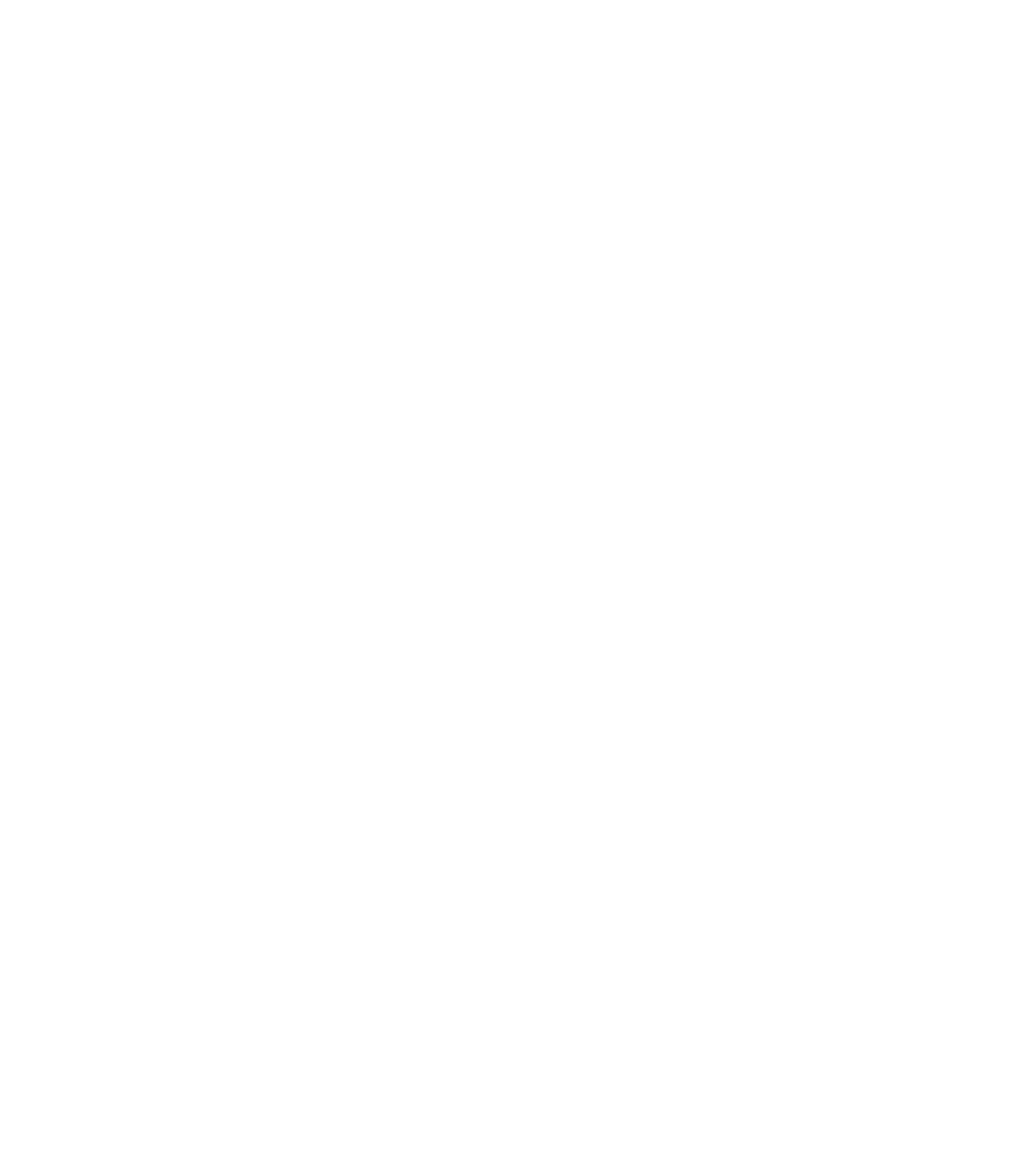
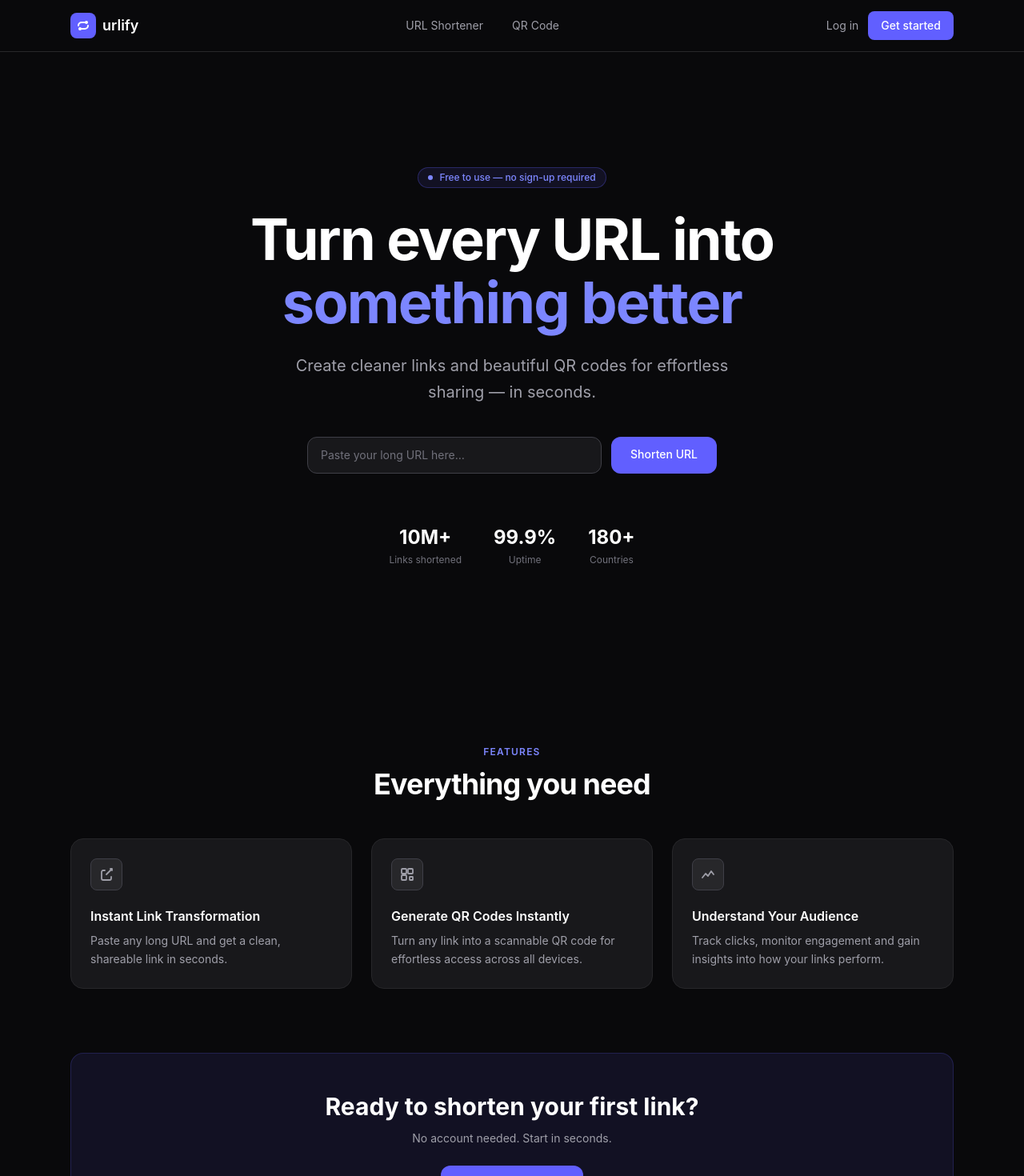
Before and after one commit to aru-shi2/urlShortner, a React app in the folder frontend/: page / in a window 1280 px wide. Shown: the top 1470 px of the page at 80% size. Before the commit the page ends 800 px from the top, so only its background shows below. Built offline with nearby package versions, Linux system fonts and the light colour scheme; the HTML template or start-up script is replaced by a standard one.

Commit message:
frontend design

```diff
--- a/frontend/package.json
+++ b/frontend/package.json
@@ -13,6 +13,7 @@
     "@tailwindcss/vite": "^4.2.4",
     "react": "^19.2.5",
     "react-dom": "^19.2.5",
+    "react-router-dom": "^7.15.1",
     "tailwindcss": "^4.2.4"
   },
   "devDependencies": {
--- a/frontend/src/App.jsx
+++ b/frontend/src/App.jsx
@@ -1,12 +1,20 @@
 import { useState } from 'react'
 import './App.css'
+import {BrowserRouter, Routes, Route} from 'react-router-dom'
+import Home from './Components/Home'
 
 function App() {
   const [count, setCount] = useState(0)
 
   return (
     <>
-
+    <div>
+      <BrowserRouter>
+      <Routes>
+        <Route path="/" element={<Home/>}/>
+      </Routes>
+      </BrowserRouter>
+    </div>
     </>
   )
 }
--- /dev/null
+++ b/frontend/src/Components/Home.jsx
@@ -0,0 +1,115 @@
+import React from 'react'
+import Navbar from './Navbar'
+
+const Home = () => {
+  return (
+    <div className="min-h-screen bg-zinc-950 text-white flex flex-col">
+      <Navbar />
+
+      {/* Hero */}
+      <section className="flex flex-col items-center text-center px-6 py-24 md:py-36">
+        <span className="inline-flex items-center gap-2 px-3 py-1 rounded-full border border-indigo-500/30 bg-indigo-500/10 text-indigo-400 text-xs font-medium mb-6">
+          <span className="w-1.5 h-1.5 rounded-full bg-indigo-400" />
+          Free to use — no sign-up required
+        </span>
+
+        <h1 className="text-4xl sm:text-5xl md:text-6xl lg:text-7xl font-bold tracking-tight leading-[1.1] max-w-3xl mb-6">
+          Turn every URL into{' '}
+          <span className="text-indigo-400">something better</span>
+        </h1>
+
+        <p className="text-zinc-400 text-lg md:text-xl max-w-xl mb-10 leading-relaxed">
+          Create cleaner links and beautiful QR codes for effortless sharing — in seconds.
+        </p>
+
+        <div className="flex flex-col sm:flex-row gap-3 w-full max-w-lg">
+          <input
+            type="url"
+            placeholder="Paste your long URL here…"
+            className="flex-1 px-4 py-3 bg-zinc-900 border border-zinc-700 rounded-xl text-sm text-white placeholder-zinc-500 outline-none"
+          />
+          <a href="/short" className="px-6 py-3 bg-indigo-500 hover:bg-indigo-400 text-white text-sm font-medium rounded-xl transition-colors text-center whitespace-nowrap">
+            Shorten URL
+          </a>
+        </div>
+
+        {/* Stats */}
+        <div className="flex flex-wrap justify-center gap-10 mt-16">
+          {[['10M+', 'Links shortened'], ['99.9%', 'Uptime'], ['180+', 'Countries']].map(([num, label]) => (
+            <div key={label} className="text-center">
+              <p className="text-2xl font-bold">{num}</p>
+              <p className="text-xs text-zinc-500 mt-1">{label}</p>
+            </div>
+          ))}
+        </div>
+      </section>
+
+      {/* Features */}
+      <section className="max-w-6xl mx-auto w-full px-6 py-20">
+        <div className="text-center mb-12">
+          <p className="text-xs font-semibold tracking-widest text-indigo-400 uppercase mb-3">Features</p>
+          <h2 className="text-3xl md:text-4xl font-bold tracking-tight">Everything you need</h2>
+        </div>
+
+        <div className="grid grid-cols-1 md:grid-cols-3 gap-6">
+
+          <div className="bg-zinc-900 border border-zinc-800 rounded-2xl p-6">
+            <div className="w-10 h-10 rounded-lg bg-zinc-800 border border-zinc-700 flex items-center justify-center text-zinc-400 mb-5">
+              <svg width="20" height="20" viewBox="0 0 20 20" fill="none" stroke="currentColor" strokeWidth="1.8">
+                <path d="M8 5H6a2 2 0 00-2 2v8a2 2 0 002 2h8a2 2 0 002-2v-2" strokeLinecap="round"/>
+                <path d="M15 3h2v2M17 3l-7 7" strokeLinecap="round" strokeLinejoin="round"/>
+              </svg>
+            </div>
+            <h3 className="text-base font-semibold text-white mb-2">Instant Link Transformation</h3>
+            <p className="text-sm text-zinc-400 leading-relaxed">Paste any long URL and get a clean, shareable link in seconds.</p>
+          </div>
+
+          <div className="bg-zinc-900 border border-zinc-800 rounded-2xl p-6">
+            <div className="w-10 h-10 rounded-lg bg-zinc-800 border border-zinc-700 flex items-center justify-center text-zinc-400 mb-5">
+              <svg width="20" height="20" viewBox="0 0 20 20" fill="none" stroke="currentColor" strokeWidth="1.8">
+                <rect x="3" y="3" width="6" height="6" rx="1"/>
+                <rect x="11" y="3" width="6" height="6" rx="1"/>
+                <rect x="3" y="11" width="6" height="6" rx="1"/>
+                <rect x="13" y="13" width="4" height="4" rx="0.5"/>
+              </svg>
+            </div>
+            <h3 className="text-base font-semibold text-white mb-2">Generate QR Codes Instantly</h3>
+            <p className="text-sm text-zinc-400 leading-relaxed">Turn any link into a scannable QR code for effortless access across all devices.</p>
+          </div>
+
+          <div className="bg-zinc-900 border border-zinc-800 rounded-2xl p-6">
+            <div className="w-10 h-10 rounded-lg bg-zinc-800 border border-zinc-700 flex items-center justify-center text-zinc-400 mb-5">
+              <svg width="20" height="20" viewBox="0 0 20 20" fill="none" stroke="currentColor" strokeWidth="1.8">
+                <path d="M3 14l4-5 3 3 4-6 3 4" strokeLinecap="round" strokeLinejoin="round"/>
+              </svg>
+            </div>
+            <h3 className="text-base font-semibold text-white mb-2">Understand Your Audience</h3>
+            <p className="text-sm text-zinc-400 leading-relaxed">Track clicks, monitor engagement and gain insights into how your links perform.</p>
+          </div>
+
+        </div>
+      </section>
+
+      {/* CTA Banner */}
+      <section className="max-w-6xl mx-auto w-full px-6 pb-20">
+        <div className="rounded-2xl bg-indigo-500/10 border border-indigo-500/20 px-8 py-12 text-center">
+          <h2 className="text-2xl md:text-3xl font-bold mb-3">Ready to shorten your first link?</h2>
+          <p className="text-zinc-400 mb-6 text-sm">No account needed. Start in seconds.</p>
+          <a href="/short" className="inline-flex items-center gap-2 px-6 py-3 bg-indigo-500 hover:bg-indigo-400 text-white text-sm font-medium rounded-xl transition-colors">
+            Get started free
+            <svg width="16" height="16" viewBox="0 0 16 16" fill="none" stroke="currentColor" strokeWidth="2">
+              <path d="M3 8h10M9 4l4 4-4 4" strokeLinecap="round" strokeLinejoin="round"/>
+            </svg>
+          </a>
+        </div>
+      </section>
+
+      {/* Footer */}
+      <footer className="border-t border-zinc-800 py-6 text-center text-xs text-zinc-600">
+        © {new Date().getFullYear()} urlify. All rights reserved.
+      </footer>
+    </div>
+  )
+}
+
+export default Home
--- /dev/null
+++ b/frontend/src/Components/Navbar.jsx
@@ -0,0 +1,40 @@
+import React from 'react'
+
+const Navbar = () => {
+  return (
+    <nav className="w-full border-b border-zinc-800 bg-zinc-950 sticky top-0 z-50">
+      <div className="max-w-6xl mx-auto px-6 h-16 flex items-center justify-between">
+
+        {/* Logo */}
+        <div className="flex items-center gap-2">
+          <div className="w-8 h-8 rounded-lg bg-indigo-500 flex items-center justify-center">
+            <svg width="16" height="16" viewBox="0 0 16 16" fill="none">
+              <path d="M2 8C2 5.79 3.79 4 6 4h4" stroke="white" strokeWidth="2" strokeLinecap="round"/>
+              <path d="M14 8c0 2.21-1.79 4-4 4H6" stroke="white" strokeWidth="2" strokeLinecap="round"/>
+              <circle cx="12" cy="4" r="2" fill="white"/>
+              <circle cx="4" cy="12" r="2" fill="white"/>
+            </svg>
+          </div>
+          <span className="text-white font-semibold text-lg">urlify</span>
+        </div>
+
+        {/* Desktop Links */}
+        <div className="hidden md:flex items-center gap-1">
+          <a href="#" className="px-4 py-2 rounded-lg text-sm text-zinc-400 hover:text-white hover:bg-zinc-800 transition-colors">URL Shortener</a>
+          <a href="#" className="px-4 py-2 rounded-lg text-sm text-zinc-400 hover:text-white hover:bg-zinc-800 transition-colors">QR Code</a>
+        </div>
+
+        {/* CTA */}
+        <div className="hidden md:flex items-center gap-3">
+          <a href="#" className="text-sm text-zinc-400 hover:text-white transition-colors">Log in</a>
+          <a href="#" className="px-4 py-2 bg-indigo-500 hover:bg-indigo-400 text-white text-sm font-medium rounded-lg transition-colors">Get started</a>
+        </div>
+
+        {/* Mobile: just show logo + a single CTA, no hamburger state */}
+        <a href="#" className="md:hidden px-4 py-2 bg-indigo-500 text-white text-sm font-medium rounded-lg">Get started</a>
+      </div>
+    </nav>
+  )
+}
+
+export default Navbar
```
Also changed, not shown: frontend/src/Components/Short.jsx (added), 1 other file (tests, documents, lock files or other folders).
